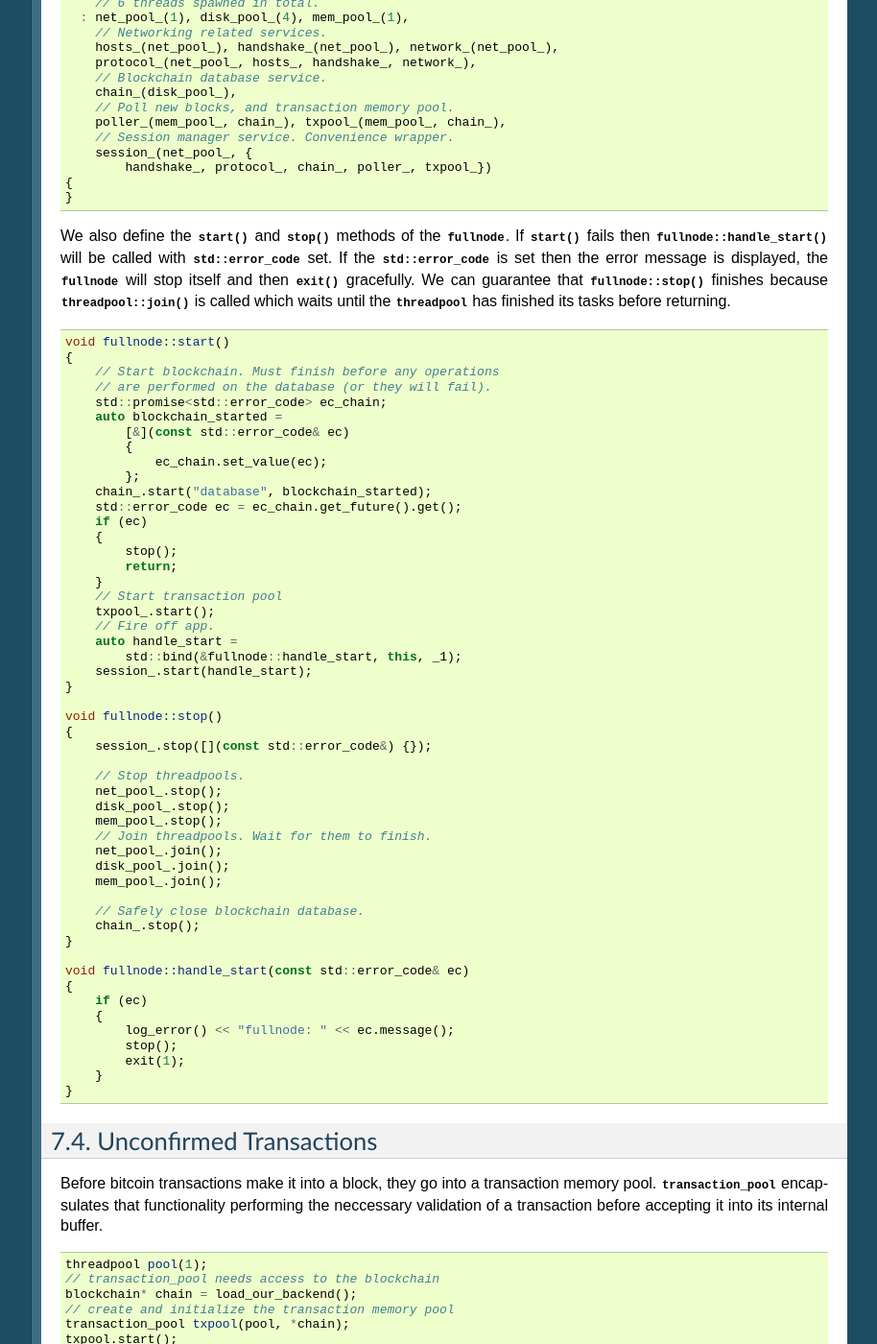
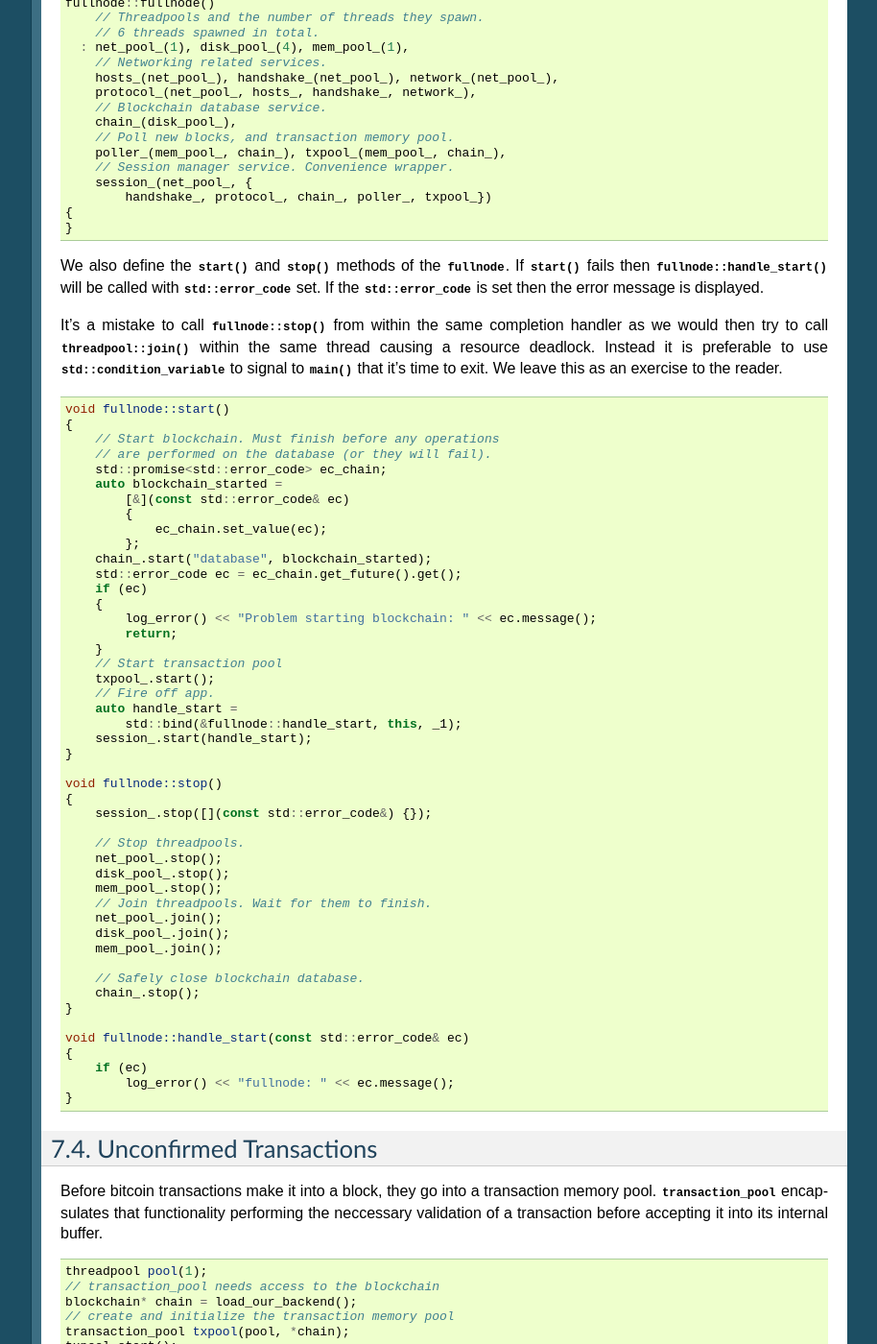
Before and after one commit to libbitcoin/libbitcoin-system, a Sphinx documentation site: the page built from doc/sphinx/fullnode.rst, in a window 1280 px wide and 1400 px high, scrolled down 1851 px. Shown: the whole window at 96% size, without its empty margins (187-1101 px from the left). Built offline with Sphinx 7.4.7, drawn with Linux system fonts in a browser that asks for light colours; pages that are not in the unit, such as notebooks, are missing from menus; some of the changed text lies outside the part shown.

Commit message:
oops! tried to join() threads from inside when error condition triggers. don't do that...

```diff
--- a/doc/sphinx/fullnode.rst
+++ b/doc/sphinx/fullnode.rst
@@ -74,6 +74,8 @@ to :func:`start` and :func:`stop` it respectively.
     public:
         fullnode();
         void start();
+        // Should only be called from the main thread.
+        // It's an error to join() a thread from inside it.
         void stop();
 
     private:
@@ -135,11 +137,13 @@ constructor for specifying their dependencies.
 We also define the :func:`start` and :func:`stop` methods of the
 :class:`fullnode`. If :func:`start` fails then :func:`fullnode::handle_start`
 will be called with :class:`std::error_code` set. If the
-:class:`std::error_code` is set then the error message is displayed, the
-:class:`fullnode` will stop itself and then :func:`exit` gracefully. We can
-guarantee that :func:`fullnode::stop` finishes because :func:`threadpool::join`
-is called which waits until the :class:`threadpool` has finished its tasks
-before returning.
+:class:`std::error_code` is set then the error message is displayed.
+
+It's a mistake to call :func:`fullnode::stop` from within the same completion
+handler as we would then try to call :func:`threadpool::join` within the
+same thread causing a resource deadlock. Instead it is preferable to use
+:class:`std::condition_variable` to signal to :func:`main` that it's time
+to exit. We leave this as an exercise to the reader.
 ::
 
     void fullnode::start()
@@ -156,7 +160,7 @@ before returning.
         std::error_code ec = ec_chain.get_future().get();
         if (ec)
         {
-            stop();
+            log_error() << "Problem starting blockchain: " << ec.message();
             return;
         }
         // Start transaction pool
@@ -187,11 +191,7 @@ before returning.
     void fullnode::handle_start(const std::error_code& ec)
     {
         if (ec)
-        {
             log_error() << "fullnode: " << ec.message();
-            stop();
-            exit(1);
-        }
     }
 
 Unconfirmed Transactions
```
Also changed, not shown: doc/sphinx/examples/fullnode.rst (+4 -5 lines), 1 other file.
